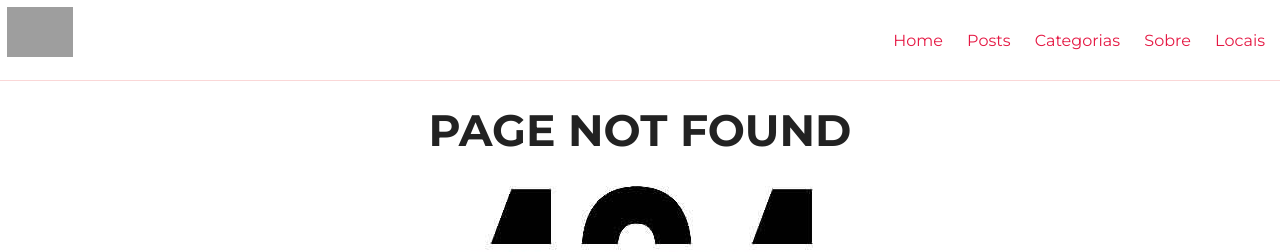
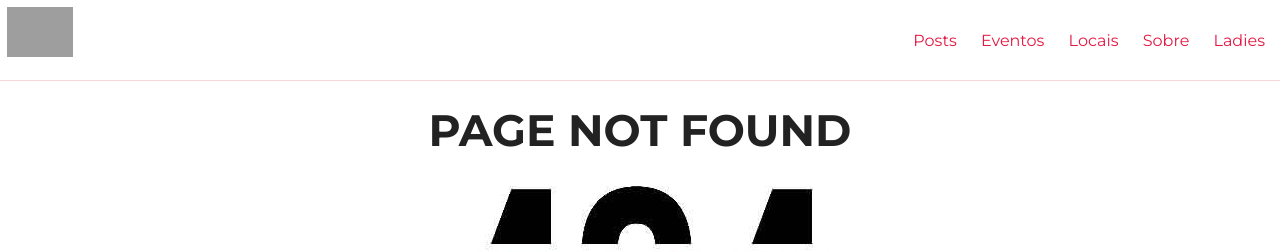
Before and after one commit to pyladies-brazil/br-pyladies, a Jekyll site: the page built from 404.md, in a window 1280 px wide. Shown: the top 252 px of the page. Built offline with Jekyll 4.4.1, drawn with Linux system fonts in a browser that asks for light colours; nearby versions of some CDN libraries; grey boxes are pictures that could not be loaded.

Commit message:
adding Ladies, Events and Locations pages

```diff
--- a/_config.yml
+++ b/_config.yml
@@ -27,18 +27,16 @@ bing_verify:
 # Links to include in navigation
 # For external links add external: true
 links:
-  - title: Home
-    url: /
-    external: false
-    icon: home
   - title: Posts
     url: /featured
-  - title: Categorias
-    url: /categories
+  - title: Eventos
+    url: /events
+  - title: Locais
+    url: /locations
   - title: Sobre
     url: /about
-  - title: Locais
-    url: /locais
+  - title: Ladies
+    url: /ladies
 
 # http://en.wikipedia.org/wiki/List_of_tz_database_time_zones
 timezone:    Asia/Dhaka
--- a/locais.html
+++ b/locations.html
@@ -1,7 +1,7 @@
 ---
 layout: page
 title: Locais
-permalink: /locais/index.html
+permalink: /locations/index.html
 tags: [Locais]
 description: "Capítulos do PyLadies no Brasil"
 
```
Also changed, not shown: ladies.html (added, +15 -0 lines), members.html (deleted, +0 -15 lines).
